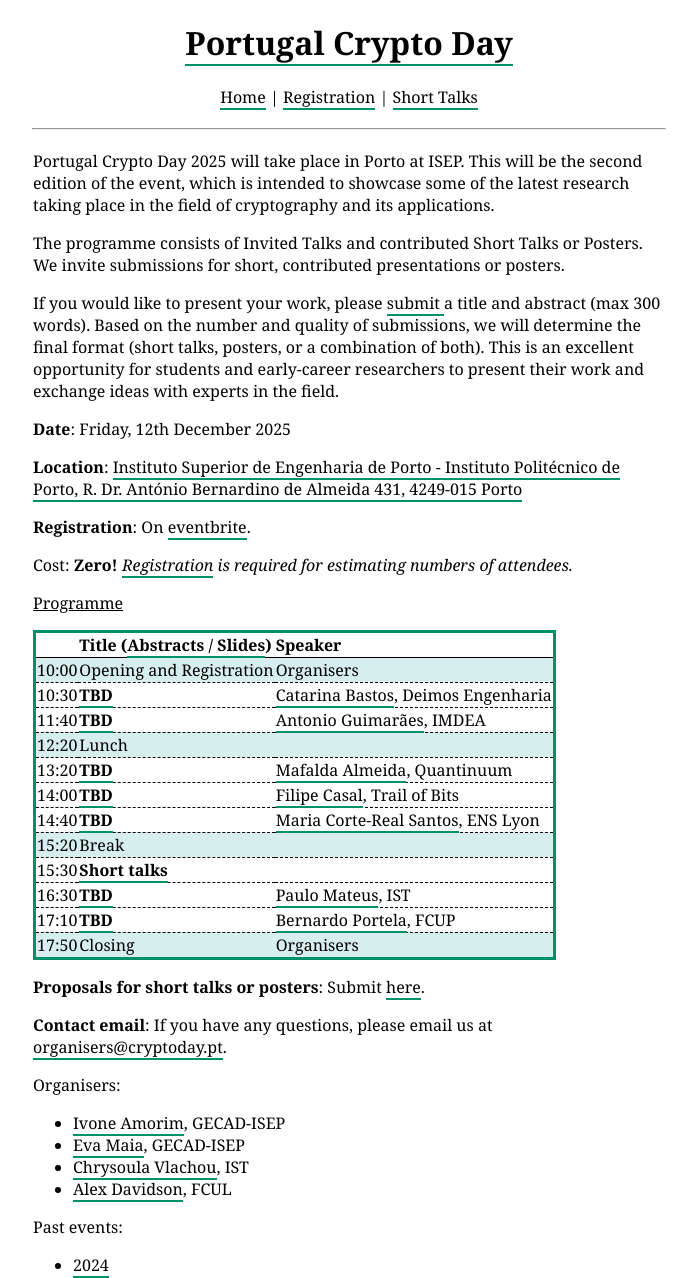
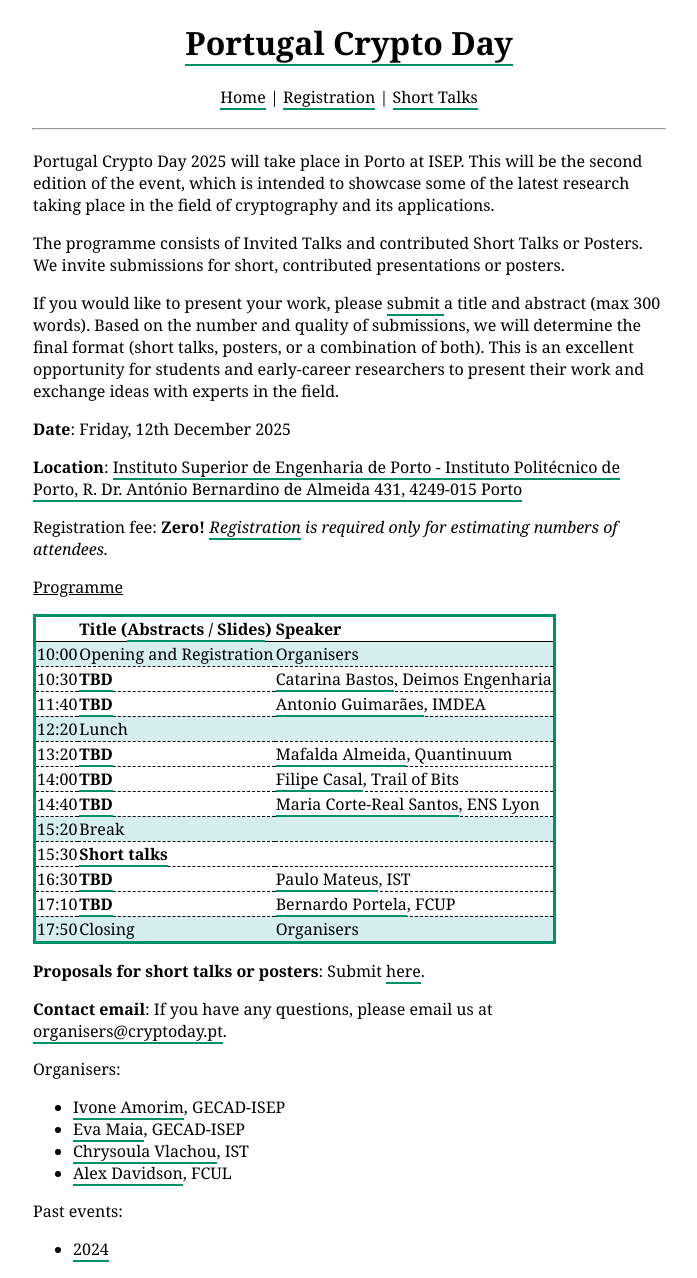
Before and after one commit to cryptoday-pt/cryptoday-pt.github.io, a Jekyll site: the page built from index.html, in a window 1280 px wide, cut to the strip 0-1278 px from the top of the page. Shown: the whole strip, without its empty margins (291-988 px from the left). Built offline with Jekyll 4.4.1, drawn with Linux system fonts in a browser that asks for light colours; the list of posts is cut into pages by our own code.

Commit message:
Update index.html

```diff
--- a/index.html
+++ b/index.html
@@ -18,10 +18,7 @@ Portugal Crypto Day 2025 will take place in Porto at ISEP. This will be the seco
 </a>
 </p>
 <p>
-    <b>Registration</b>: On <a href="https://www.eventbrite.pt/e/bilhetes-portugal-crypto-day-2025-1567594109179?aff=oddtdtcreator">eventbrite</a>.
-</p>
-<p>
-    Cost: <b>Zero!</b> <i><a href="https://cryptoday.pt/registration/">Registration</a> is required for estimating numbers of attendees.</i>
+    Registration fee: <b>Zero!</b> <i><a href="https://www.eventbrite.pt/e/bilhetes-portugal-crypto-day-2025-1567594109179?aff=oddtdtcreator">Registration</a> is required only for estimating numbers of attendees.</i>
 </p>
 <p>
     <u>Programme</u>
```
